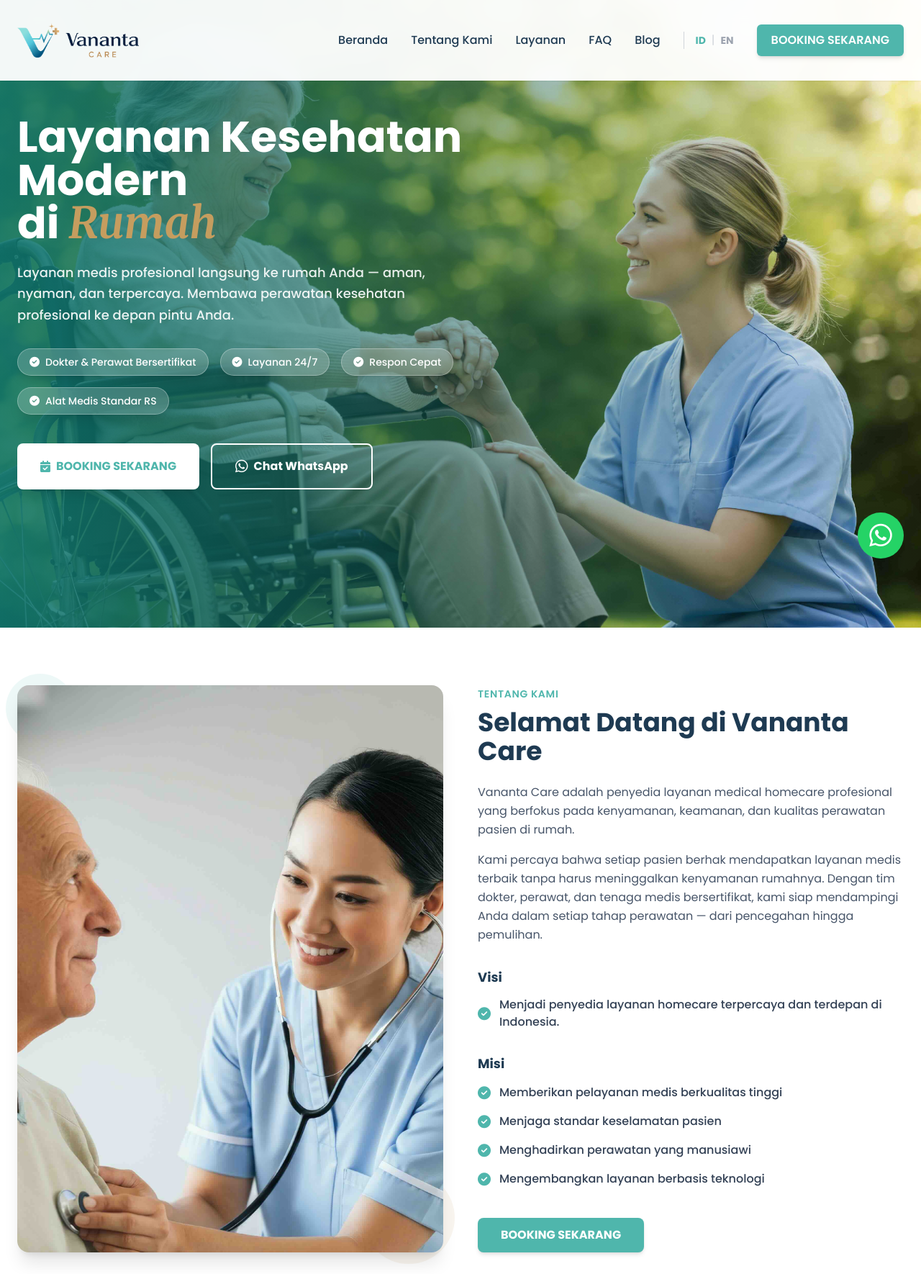
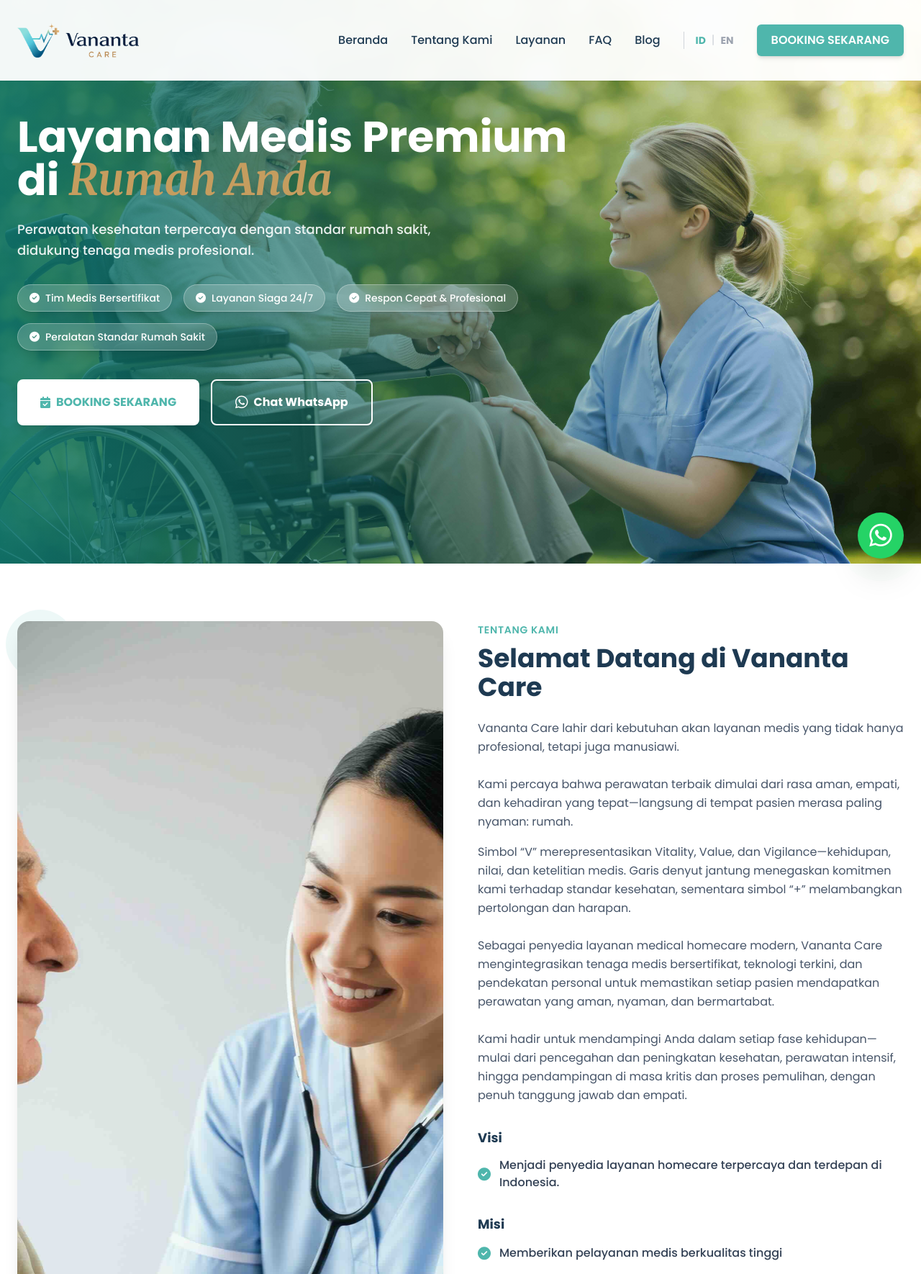
Before and after one commit to ntajv/website, a PHP site: page /index.php in a window 1280 px wide. Shown: the top 1770 px of the page at 72% size. Run offline with PHP 8.4, Linux system fonts and the light colour scheme; data comes from the database, SQL or seed files in the repository; a stand-in replaces the project's code that opens the database connection; some libraries are stand-ins or nearby versions.

Commit message:
ganti bahasa di header sampe about us

```diff
--- a/includes/footer.php
+++ b/includes/footer.php
@@ -58,7 +58,7 @@
                     </li>
                     <li class="flex items-center gap-3">
                         <i class="fa-solid fa-phone text-brand-teal"></i>
-                        <span>628111955112 (Hotline 24/7)</span>
+                        <span>08111955112 (Hotline 24/7)</span>
                     </li>
                     <li class="flex items-center gap-3">
                         <i class="fa-solid fa-envelope text-brand-teal"></i>
--- a/index.php
+++ b/index.php
@@ -407,7 +407,7 @@ try {
                             </div>
                             <div>
                                 <p class="text-sm text-blue-200"><?php echo $lang['hotline']; ?></p>
-                                <p class="font-bold">628111955112</p>
+                                <p class="font-bold">08111955112</p>
                             </div>
                         </div>
                         <div class="flex items-center gap-4">
@@ -644,7 +644,7 @@ try {
         const date = document.getElementById('date').value;
 
         // Ganti nomor ini dengan nomor Admin Vananta Care
-        const adminPhone = '628111955112';
+        const adminPhone = '08111955112';
 
         const message = `Halo Vananta Care, saya ingin melakukan appointment.%0A%0A` +
             `*Nama*: ${name}%0A` +
--- a/languages/en.php
+++ b/languages/en.php
@@ -69,7 +69,7 @@ $lang = [
     'form_name' => 'Full Name',
     'form_name_placeholder' => 'Enter your name',
     'form_whatsapp' => 'WhatsApp Number',
-    'form_whatsapp_placeholder' => '628...',
+    'form_whatsapp_placeholder' => '08...',
     'form_address' => 'Full Address',
     'form_address_placeholder' => 'Home address for visit...',
     'form_service_label' => 'Select Service',
--- a/languages/id.php
+++ b/languages/id.php
@@ -9,18 +9,18 @@ $lang = [
     'book_appointment' => 'BOOKING SEKARANG',
 
     // Hero Section
-    'hero_title' => 'Layanan Kesehatan Modern <br> di <span class="text-brand-gold font-serif italic">Rumah</span>',
-    'hero_subtitle' => 'Layanan medis profesional langsung ke rumah Anda — aman, nyaman, dan terpercaya. Membawa perawatan kesehatan profesional ke depan pintu Anda.',
-    'certified_medics' => 'Dokter & Perawat Bersertifikat',
-    '24_7_service' => 'Layanan 24/7',
-    'medical_tools' => 'Alat Medis Standar RS',
+    'hero_title' => 'Layanan Medis Premium<br> di <span class="text-brand-gold font-serif italic">Rumah Anda</span>',
+    'hero_subtitle' => 'Perawatan kesehatan terpercaya dengan standar rumah sakit, didukung tenaga medis profesional.',
+    'certified_medics' => 'Tim Medis Bersertifikat',
+    '24_7_service' => 'Layanan Siaga 24/7',
+    'medical_tools' => 'Peralatan Standar Rumah Sakit',
     'chat_whatsapp' => 'Chat WhatsApp',
 
     // About Section
     'about_us_label' => 'TENTANG KAMI',
     'welcome_title' => 'Selamat Datang di Vananta Care',
-    'about_desc_1' => 'Vananta Care adalah penyedia layanan medical homecare profesional yang berfokus pada kenyamanan, keamanan, dan kualitas perawatan pasien di rumah.',
-    'about_desc_2' => 'Kami percaya bahwa setiap pasien berhak mendapatkan layanan medis terbaik tanpa harus meninggalkan kenyamanan rumahnya. Dengan tim dokter, perawat, dan tenaga medis bersertifikat, kami siap mendampingi Anda dalam setiap tahap perawatan — dari pencegahan hingga pemulihan.',
+    'about_desc_1' => 'Vananta Care lahir dari kebutuhan akan layanan medis yang tidak hanya profesional, tetapi juga manusiawi. <br/><br/>Kami percaya bahwa perawatan terbaik dimulai dari rasa aman, empati, dan kehadiran yang tepat—langsung di tempat pasien merasa paling nyaman: rumah.',
+    'about_desc_2' => 'Simbol “V” merepresentasikan Vitality, Value, dan Vigilance—kehidupan, nilai, dan ketelitian medis. Garis denyut jantung menegaskan komitmen kami terhadap standar kesehatan, sementara simbol “+” melambangkan pertolongan dan harapan. <br/><br/>Sebagai penyedia layanan medical homecare modern, Vananta Care mengintegrasikan tenaga medis bersertifikat, teknologi terkini, dan pendekatan personal untuk memastikan setiap pasien mendapatkan perawatan yang aman, nyaman, dan bermartabat. <br/><br/>Kami hadir untuk mendampingi Anda dalam setiap fase kehidupan—mulai dari pencegahan dan peningkatan kesehatan, perawatan intensif, hingga pendampingan di masa kritis dan proses pemulihan, dengan penuh tanggung jawab dan empati.',
     'vision_title' => 'Visi',
     'vision_desc' => 'Menjadi penyedia layanan homecare terpercaya dan terdepan di Indonesia.',
     'mission_title' => 'Misi',
@@ -42,7 +42,7 @@ $lang = [
     'certified_team_desc' => 'Seluruh perawat dan dokter memiliki STR dan SIP aktif.',
     'hospital_standard' => 'Standar Rumah Sakit',
     'hospital_standard_desc' => 'Peralatan dan prosedur medis standar rumah sakit.',
-    'fast_response' => 'Respon Cepat',
+    'fast_response' => 'Respon Cepat & Profesional',
     'fast_response_desc' => 'Tim admin dan medis siap sedia kapanpun Anda butuhkan.',
     'flexible_practical' => 'Fleksibel & Praktis',
     'flexible_practical_desc' => 'Waktu perawatan disesuaikan dengan kebutuhan Anda.',
@@ -69,7 +69,7 @@ $lang = [
     'form_name' => 'Nama Lengkap',
     'form_name_placeholder' => 'Masukkan nama anda',
     'form_whatsapp' => 'Nomor WhatsApp',
-    'form_whatsapp_placeholder' => '628...',
+    'form_whatsapp_placeholder' => '08...',
     'form_address' => 'Alamat Lengkap',
     'form_address_placeholder' => 'Alamat rumah untuk kunjungan...',
     'form_service_label' => 'Pilih Layanan',
```
Also changed, not shown: 1 other file.
